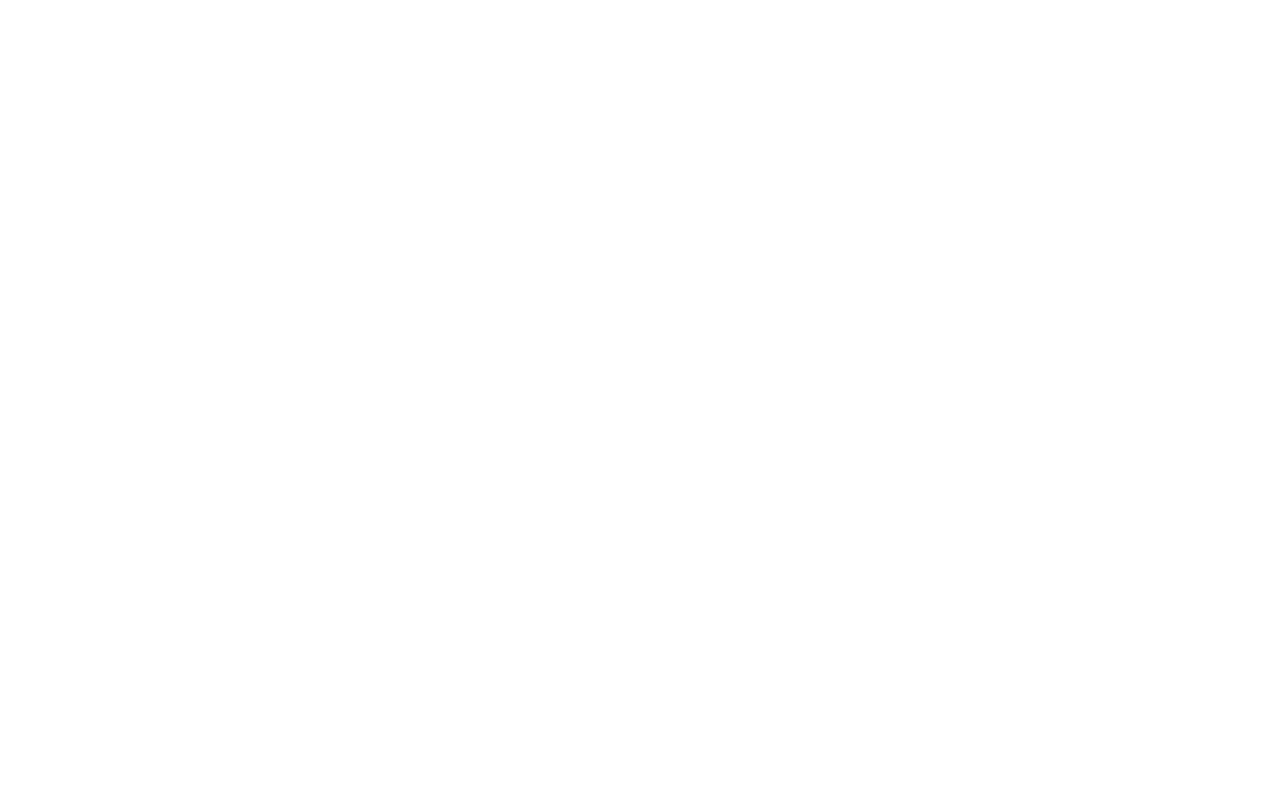
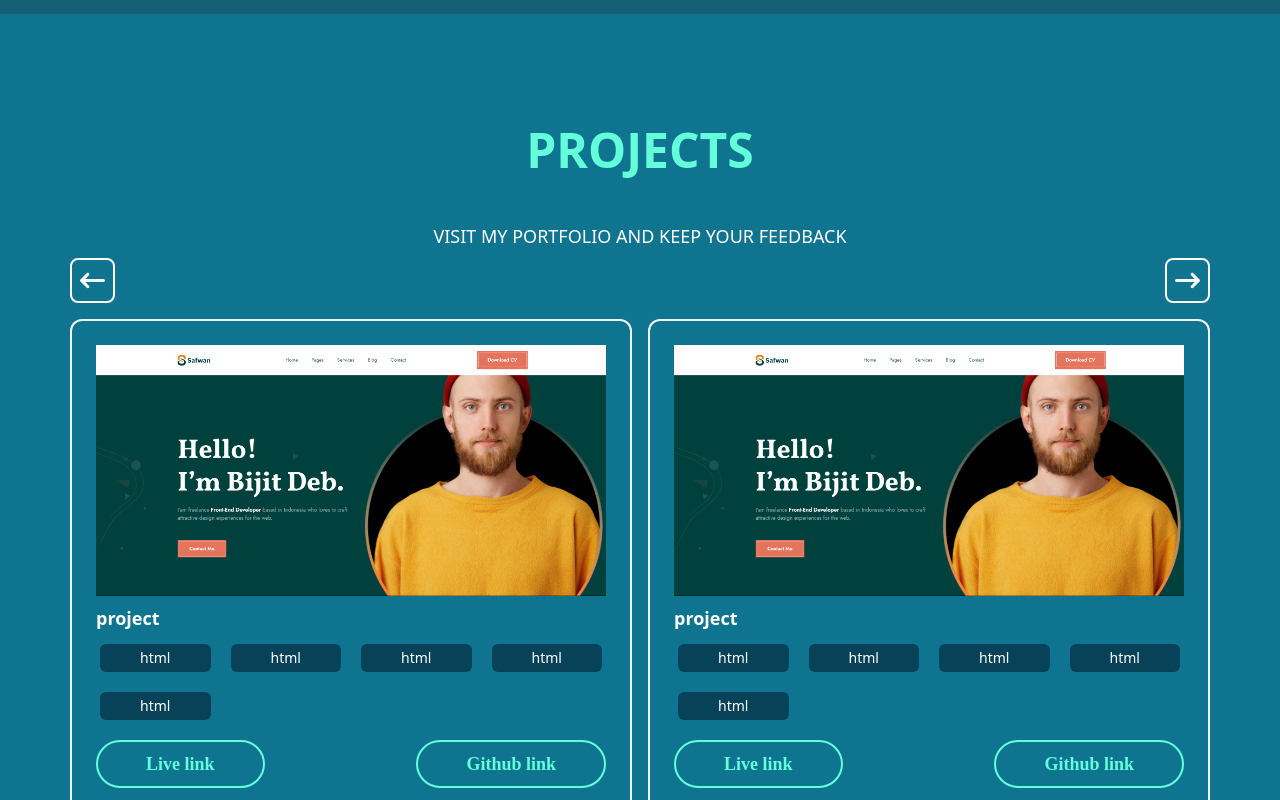
Before and after one commit to bijit-dev/My-Portfolio, a React (Vite) app: page / in a window 1280 px wide. Shown: the part 2400-3200 px from the top of the page. Before the commit the page ends 2333 px from the top, so only its background shows below. Built offline with nearby package versions, Linux system fonts and the light colour scheme.

Commit message:
project part add

```diff
--- a/package.json
+++ b/package.json
@@ -10,6 +10,7 @@
     "preview": "vite preview"
   },
   "dependencies": {
+    "framer-motion": "^11.11.1",
     "react": "^18.3.1",
     "react-dom": "^18.3.1",
     "react-icons": "^5.3.0",
--- a/src/App.jsx
+++ b/src/App.jsx
@@ -3,6 +3,8 @@
 import Banner from './Layouts/Banner'
 import About from './Layouts/About'
 import Skills from './Layouts/Skills'
+import Project from './Layouts/Project'
+import Education from './Layouts/Education'
 
 
 const App = () => {
@@ -11,7 +13,9 @@
             <Navber/>
             <Banner />
             <About />
-            <Skills/>
+            <Skills />
+            <Project/>
+            <Education/>
         </>
     )
 }
--- a/src/Layouts/About.jsx
+++ b/src/Layouts/About.jsx
@@ -4,7 +4,7 @@
 import Section from '../components/Section'
 import Button from '../components/Button'
 import Image from '../components/Image'
-import pic from '../assets/banner.png'
+import logo from '../assets/Logo.png'
 
 const About = () => {
   return (
@@ -15,7 +15,7 @@
         <h6 className='lg:w-w806 sm:mx-4 lg:mx-auto text-center mx-auto text-sm  md:text-base  lg:text-lg text-black font-robo font-normal  pt-4 sm:leading-7'>Here you will find more information about me, what I do, and my current skills mostly in terms of programming and technology</h6>
         </div>
         <Flex className='gap-5'>
-          <Image src={pic} />
+          <Image src={logo} className='w-full px-12 rounded-[50%]' />
           <div>
           <Flex className='gap-5'>
             <div className='bg-white rounded-lg drop-shadow-l w-w270 pb-4 h-40'>
@@ -30,7 +30,7 @@
             </div>
           </Flex>
             <p className=' w-full md:text-left text-center px-4 md:px-0 text-black text-sm md:text-base  lg:text-lg font-normal font-robo pt-10 pb-8 sm:leading-7 sm:px-4 md:mx-auto'>I'm a Frontend Web Developer building the Front-end of Websites and Web Applications that leads to the success of the overall product. Check out some of my work in the Projects section.</p>
-            <Button className='bg-blue-700 text-white' text='Download CV'/>
+            <Button className='bg-green-500  text-white' text='Download CV'/>
           </div>
         </Flex>
       </Container>
--- a/src/Layouts/Banner.jsx
+++ b/src/Layouts/Banner.jsx
@@ -22,7 +22,7 @@
                         <Flex className="gap-6">
                             <div className='group flex items-center text-base font-pop font-meduim sm:text-lg md:text-2xl font-bold relative'><Button className="py-4 pl-8 pr-15" text="HIRE ME" /><RiExternalLinkLine className='text-secondary absolute top-5 right-6 '/></div>
 
-                            <div className='group flex items-center text-base bg-transparent hover:bg-blue-800 text-red-400 hover:text-white font-pop font-meduim sm:text-lg md:text-2lg font-bold pl-6 pr-12 border-lime-500 hover:border-orange-400 rounded-[40px] border-2 relative'><a href="#">Contact Me</a><FaRegPaperPlane className='text-red-400 group-hover:text-white absolute top-5 right-5 ' /></div>
+                            <div className='group flex items-center text-base bg-transparent hover:bg-green-600/30 text-red-400 hover:text-white font-pop font-meduim sm:text-lg md:text-2lg font-bold pl-6 pr-12 border-lime-500 hover:border-orange-400 rounded-[40px] border-2 relative'><a href="#">Contact Me</a><FaRegPaperPlane className='text-red-400 group-hover:text-white absolute top-5 right-5 ' /></div>
 
                         </Flex>
                     </div>
--- /dev/null
+++ b/src/Layouts/Education.jsx
@@ -0,0 +1,14 @@
+import React from 'react'
+import Container from '../components/Container'
+
+const Education = () => {
+    return (
+        <section className='py-28 bg-cyan-800'>
+            <Container>
+            Education
+            </Container>
+        </section>
+    )
+}
+
+export default Education
--- /dev/null
+++ b/src/Layouts/Project.jsx
@@ -0,0 +1,32 @@
+import React from 'react'
+import Container from '../components/Container'
+import ProjectCard from '../components/ProjectCard'
+import Flex from '../components/Flex'
+import { FaArrowLeftLong, FaArrowRightLong } from "react-icons/fa6";
+import project from '../assets/project.png'
+
+const Project = () => {
+    return (
+        <section className='py-28 bg-cyan-700'>
+            <Container>
+                <div className='text-center'>
+                    <h2 className='text-3xl sm:text-4xl md:text-4xl lg:text-5xl text-design mb-12 font-extrabold' >PROJECTS</h2>
+                    <p className='text-white pb-2 text-lg'>VISIT MY PORTFOLIO AND KEEP YOUR FEEDBACK</p>
+                </div>
+                <Flex className='justify-between pb-4'>
+                    <FaArrowLeftLong size={45} className='text-white py-1 px-2 border-2 border-white rounded-lg hover:bg-green-600/55'/>
+                    <FaArrowRightLong size={45} className='text-white py-1 px-2 border-2 border-white rounded-lg hover:bg-green-600'/>
+                </Flex>
+                <div className='grid grid-cols-2 gap-4'>
+                    <ProjectCard src={project} title='project'/>
+                    <ProjectCard src={project} title='project'/>
+                    <ProjectCard src={project} title='project'/>
+                    <ProjectCard src={project} title='project'/>
+
+                </div>
+            </Container>
+        </section>
+    )
+}
+
+export default Project
--- a/src/Layouts/Skills.jsx
+++ b/src/Layouts/Skills.jsx
@@ -12,7 +12,7 @@
         <section className='bg-cyan-800 py-28'>
             <Container>
                 <div className='border-b border-white  text-center mb-6'>
-                    <h1 className='text-5xl text-design mb-12 font-extrabold'>Skills</h1>
+                    <h1 className='text-3xl sm:text-4xl md:text-4xl lg:text-5xl text-design mb-12 font-extrabold'>Skills</h1>
                     <p className='text-white pb-2 text-lg'>We put your ideas and thus your wishes in the form of a unique web project that inspires you and your customers.</p>
                 </div>
                 <div className='grid grid-cols-5 gap-4'>
--- /dev/null
+++ b/src/components/ProjectCard.jsx
@@ -0,0 +1,28 @@
+import React from 'react'
+import Image from './Image'
+import Flex from './Flex'
+import Button from './Button'
+import project from '../assets/project.png'
+
+const ProjectCard = ({src,title}) => {
+    return (
+        <div className='w-full border-2 border-slate-100 rounded-xl p-6 hover:border-design'>
+            <Image src={src} className= 'w-full'/>
+            <h2 className='text-lg font-bold text-white mt-2 mb-2'>{title}</h2>
+            <ul className='grid grid-cols-4 gap-3 text-sm  text-center font-medium mb-4'>
+                <li className='bg-slate-950 bg-opacity-45 px-2 py-1 rounded-md m-1 transition-transform transform hover:scale-110 text-white md:hover:text-design'>html</li>
+                <li className='bg-slate-950 bg-opacity-45 px-2 py-1 rounded-md m-1 transition-transform transform hover:scale-110 text-white md:hover:text-design'>html</li>
+                <li className='bg-slate-950 bg-opacity-45 px-2 py-1 rounded-md m-1 transition-transform transform hover:scale-110 text-white md:hover:text-design'>html</li>
+                <li className='bg-slate-950 bg-opacity-45 px-2 py-1 rounded-md m-1 transition-transform transform hover:scale-110 text-white md:hover:text-design'>html</li>
+                <li className='bg-slate-950 bg-opacity-45 px-2 py-1 rounded-md m-1 transition-transform transform hover:scale-110 text-white md:hover:text-design'>html</li>
+            </ul>
+
+            <Flex className='justify-between'>
+                <Button text='Live link'/>
+                <Button text='Github link'/>
+            </Flex>
+        </div>
+    )
+}
+
+export default ProjectCard
```
Also changed, not shown: src/assets/project.png (added), 1 other file (tests, documents, lock files or other folders).
